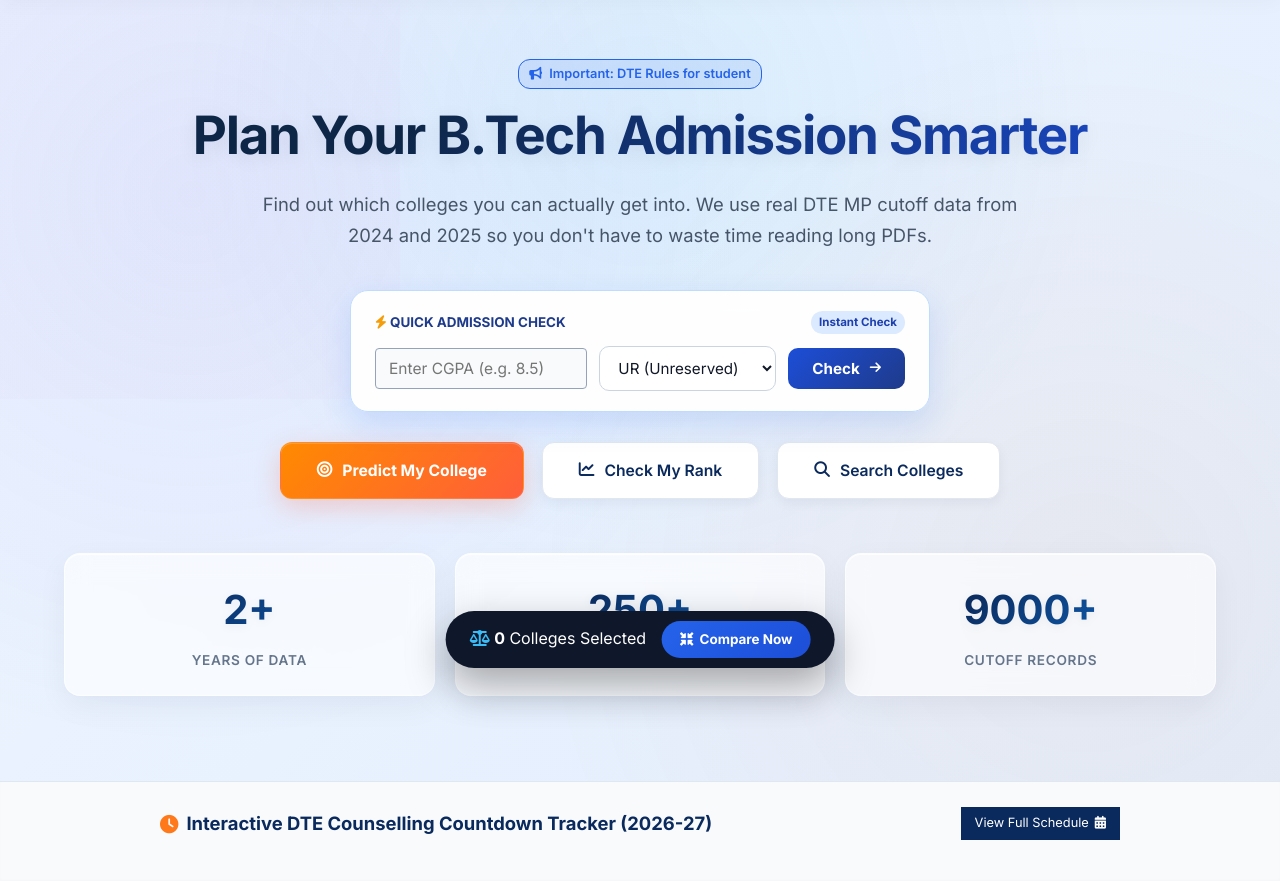
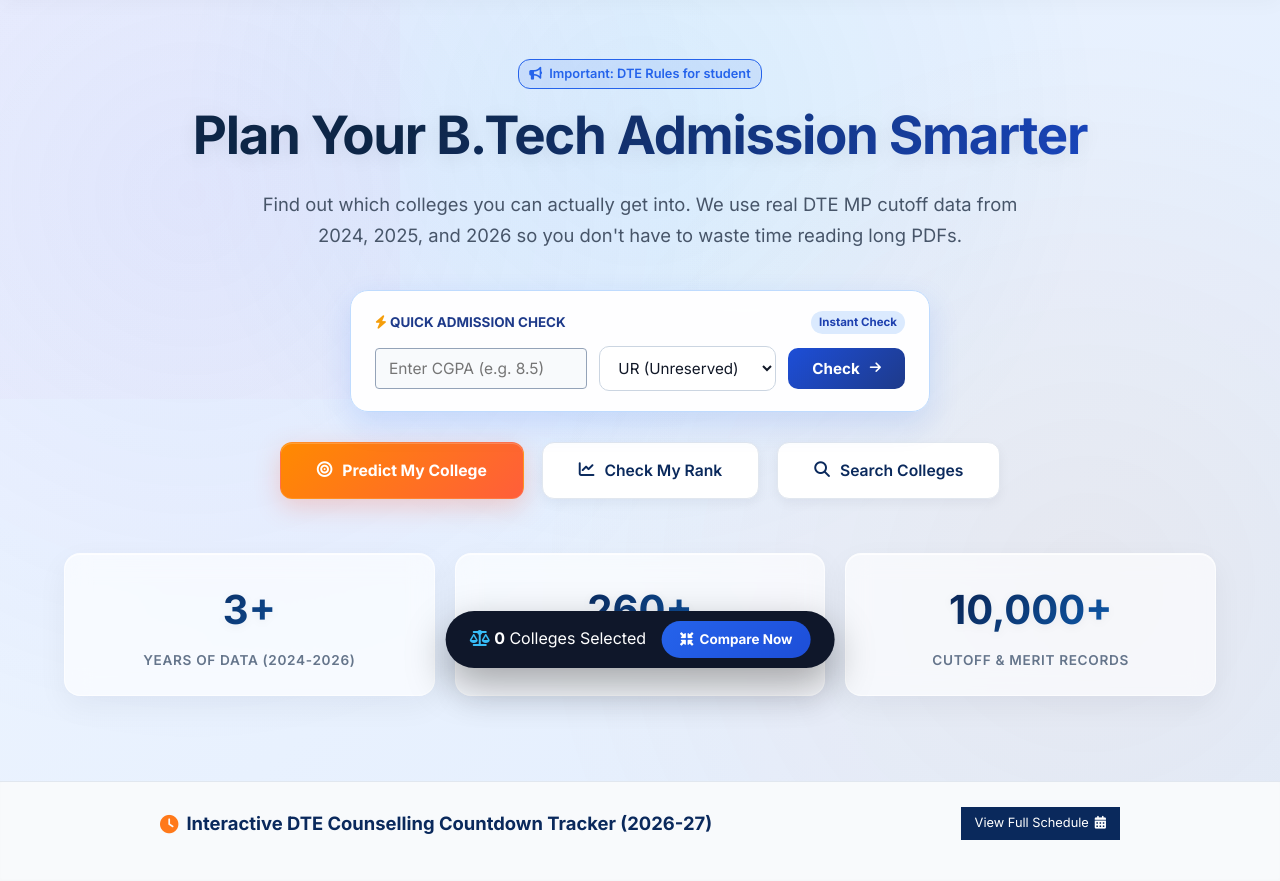
Before and after one commit to Dev-Krishan-Kumar-Awasthi/lateralentrycollegepredictor, a Flask app: template templates/home.html in a window 1280 px wide. Shown: the part 208-1089 px from the top of the page. Run offline with Flask 3, Linux system fonts and the light colour scheme; the template is opened without the code that fills it, so the values that code supplies are empty; data comes from the database, SQL or seed files in the repository; some libraries are stand-ins or nearby versions.

Commit message:
Update homepage stats badges, data counts, and text to include 3+ years (2024-2026) datasets

```diff
--- a/templates/about.html
+++ b/templates/about.html
@@ -157,7 +157,7 @@
             The prediction system is built using publicly available counselling data released by the
             <a href="https://dte.mponline.gov.in/portal/services/onlinecounselling/counshomepage/home.aspx"
                target="_blank" class="link">Directorate of Technical Education (DTE), Madhya Pradesh</a>.
-            Data covers the 2024 and 2025 lateral entry counselling rounds.
+            Data covers the 2024, 2025, and 2026 lateral entry counselling rounds.
         </p>
         <p class="section-text" style="text-align:left;max-width:none;margin-top:12px;">
             Download official PDFs and notices from the DTE MP counselling portal. Our database is built from the same public cutoff records.
@@ -185,8 +185,8 @@
                 <div class="faq-a">We look for colleges where the closing rank in previous years was similar to yours, keeping your category and branch in mind.</div>
             </div>
             <div>
-                <div class="faq-q">3. Comparing 2024 & 2025</div>
-                <div class="faq-a">We show you results from both years so you can see if a college is getting harder or easier to get into.</div>
+                <div class="faq-q">3. Comparing 2024, 2025 & 2026</div>
+                <div class="faq-a">We show you results from all 3 years so you can see if a college is getting harder or easier to get into.</div>
             </div>
             <div>
                 <div class="faq-q">Is it 100% Guaranteed?</div>
--- a/templates/home.html
+++ b/templates/home.html
@@ -40,7 +40,7 @@
         </div>
         <h1>Plan Your B.Tech Admission Smarter</h1>
         <p class="subtitle">
-            Find out which colleges you can actually get into. We use real DTE MP cutoff data from 2024 and 2025 so you don't have to waste time reading long PDFs.
+            Find out which colleges you can actually get into. We use real DTE MP cutoff data from 2024, 2025, and 2026 so you don't have to waste time reading long PDFs.
         </p>
 
         <!-- Quick Interactive Hero Predictor Widget -->
@@ -71,16 +71,16 @@
 
         <div class="hero-stats">
             <div class="stat-card glass-panel">
-                <h3>2+</h3>
-                <p>Years of Data</p>
+                <h3>3+</h3>
+                <p>Years of Data (2024-2026)</p>
             </div>
             <div class="stat-card glass-panel">
-                <h3>250+</h3>
+                <h3>260+</h3>
                 <p>Engineering Colleges</p>
             </div>
             <div class="stat-card glass-panel">
-                <h3>9000+</h3>
-                <p>Cutoff Records</p>
+                <h3>10,000+</h3>
+                <p>Cutoff & Merit Records</p>
             </div>
         </div>
     </div>
@@ -332,7 +332,7 @@
             All cutoff data on this site is taken from publicly available counselling PDFs published by the
             <a class="link" href="https://dte.mponline.gov.in/portal/services/onlinecounselling/counshomepage/home.aspx" target="_blank">
                 Directorate of Technical Education (DTE), Madhya Pradesh</a>.
-            We have processed 2024 and 2025 lateral entry counselling data to build this tool.
+            We have processed 2024, 2025, and 2026 lateral entry counselling data to build this tool.
         </p>
         <p class="section-text">
             This is a guidance tool — not an official one. Actual cutoffs change every year.
--- a/templates/how_it_works.html
+++ b/templates/how_it_works.html
@@ -163,7 +163,7 @@
       <span class="hiw-step-num" style="background:#fff; color:var(--primary);"><i class="fas fa-magic"></i></span>
       <h3 style="color:#fff;">How this Predictor Tool helps you?</h3>
     </div>
-    <p style="color:rgba(255,255,255,0.9);">Counselling can be risky. Our tool reduces that risk by using <strong>real data from 2024 & 2025</strong> to show you the reality.</p>
+    <p style="color:rgba(255,255,255,0.9);">Counselling can be risky. Our tool reduces that risk by using <strong>real data from 2024, 2025 & 2026</strong> to show you the reality.</p>
     <div class="tool-benefits">
         <div class="benefit-item">
             <i class="fas fa-bullseye"></i>
--- a/templates/predictor.html
+++ b/templates/predictor.html
@@ -114,8 +114,7 @@ entry predictor, diploma to btech counseling mp, dte mp online lateral entry, mp
     <div class="gov-box" id="predictor">
         <h2><i class="fas fa-bullseye"></i> College Predictor Tool</h2>
         <p class="subtitle">
-            Enter your academic details to get a list of eligible colleges based on historical DTE MP cutoff data (2024
-            & 2025).
+            Enter your academic details to get a list of eligible colleges based on historical DTE MP cutoff data (2024, 2025 & 2026).
         </p>
 
 
--- a/templates/rank.html
+++ b/templates/rank.html
@@ -176,7 +176,7 @@
         <div class="faq-grid" style="margin-top:14px;">
             <div>
                 <div class="faq-q">Where is this data from?</div>
-                <div class="faq-a">We use the official merit lists released by DTE Madhya Pradesh for the 2024 and 2025 batches.</div>
+                <div class="faq-a">We use the official merit lists released by DTE Madhya Pradesh for the 2024, 2025, and 2026 batches.</div>
             </div>
             <div>
                 <div class="faq-q">Is it accurate?</div>
```
